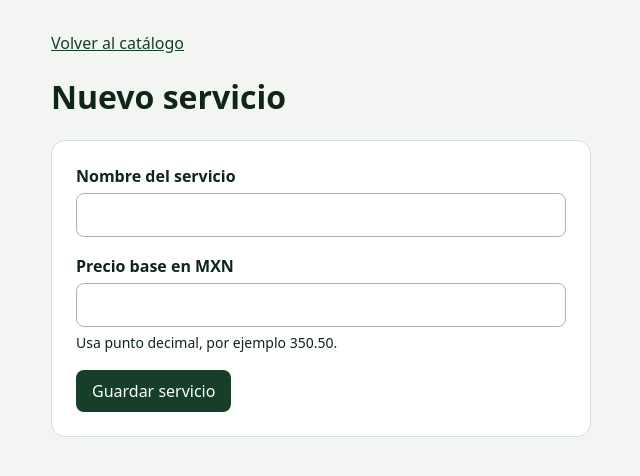
After one commit to x0ttik/AutoServicePro, a Laravel app: page /servicios/crear in a window 1280 px wide. The commit adds this page. Shown: the top 476 px of the page, without its empty margins (319-959 px from the left). Run offline with Laravel 12, Linux system fonts and the light colour scheme; a user stored in the database is signed in; data comes from the database, SQL or seed files in the repository.

Commit message:
Implementacion de formulario para registrar servicios en servicios/ HU-04

```diff
--- a/AutoService-app/app/Http/Controllers/ServiceController.php
+++ b/AutoService-app/app/Http/Controllers/ServiceController.php
@@ -5,6 +5,7 @@ namespace App\Http\Controllers;
 use App\Models\Service;
 use Illuminate\Http\Request;
 use Illuminate\View\View;
+use Illuminate\Http\RedirectResponse;
 
 class ServiceController extends Controller
 {
@@ -24,4 +25,43 @@ class ServiceController extends Controller
             'servicios' => $servicios,
         ]);
     }
+
+    public function create(): View
+    {
+        return view('services.create');
+    }
+
+    public function store(Request $request): RedirectResponse
+    {
+        $datos = $request->validate([
+            'name' => ['required', 'string', 'max:120'],
+            'price' => [
+                'bail',
+                'required',
+                'regex:/\A[0-9]+(?:\.[0-9]{1,2})?\z/',
+                'numeric',
+                'min:0.01',
+                'max:21474836.47',
+            ],
+        ], [
+            'name.required' => 'Escribe el nombre del servicio.',
+            'name.max' => 'El nombre puede tener hasta 120 caracteres.',
+            'price.required' => 'Escribe el precio base.',
+            'price.regex' => 'Usa un precio con hasta dos decimales, por ejemplo 350.50.',
+            'price.min' => 'El precio debe ser mayor que cero.',
+            'price.max' => 'El precio supera el importe máximo permitido.',
+        ]);
+
+        $partes = explode('.', $datos['price'], 2);
+        $pesos = (int) $partes[0];
+        $centavos = (int) str_pad($partes[1] ?? '', 2, '0', STR_PAD_RIGHT);
+
+        $servicio = new Service();
+        $servicio->name = $datos['name'];
+        $servicio->base_price_cents = ($pesos * 100) + $centavos;
+        $servicio->save();
+
+        return redirect()->route('services.index')
+            ->with('status', 'Servicio registrado correctamente.');
+    }
 }
--- a/AutoService-app/app/Providers/AppServiceProvider.php
+++ b/AutoService-app/app/Providers/AppServiceProvider.php
@@ -3,6 +3,8 @@
 namespace App\Providers;
 
 use Illuminate\Support\ServiceProvider;
+use App\Models\User;
+use Illuminate\Support\Facades\Gate;
 
 class AppServiceProvider extends ServiceProvider
 {
@@ -19,6 +21,8 @@ class AppServiceProvider extends ServiceProvider
      */
     public function boot(): void
     {
-        //
+        Gate::define('manage-services', function (User $user): bool {
+            return $user->role === 'admin';
+        });
     }
 }
--- a/AutoService-app/resources/views/dashboard.blade.php
+++ b/AutoService-app/resources/views/dashboard.blade.php
@@ -11,9 +11,12 @@
         <p>Bienvenido, {{ auth()->user()->name }}.</p>
         <p>Rol: {{ auth()->user()->role }}</p>
 
+        <a href="{{ route('services.index') }}">Ir al catalogo</a>
+
         <form method="POST" action="{{ route('logout') }}">
             @csrf
             <button type="submit">Cerrar sesión</button>
+
         </form>
     </main>
 </body>
--- /dev/null
+++ b/AutoService-app/resources/views/services/create.blade.php
@@ -0,0 +1,52 @@
+<!DOCTYPE html>
+<html lang="es">
+<head>
+    <meta charset="UTF-8">
+    <meta name="viewport" content="width=device-width, initial-scale=1">
+    <title>Nuevo servicio | AutoService Pro</title>
+    <style>
+        * { box-sizing: border-box; }
+        body { margin: 0; background: #f2f5f2; color: #10251a; font-family: system-ui, sans-serif; }
+        main { max-width: 580px; margin: 0 auto; padding: 32px 20px; }
+        a { color: #163e28; }
+        form { padding: 24px; border: 1px solid #d7e0d8; border-radius: 14px; background: white; }
+        label { display: block; margin: 0 0 6px; font-weight: 600; }
+        input { width: 100%; padding: 10px; border: 1px solid #a6b6a9; border-radius: 8px; font: inherit; }
+        .campo { margin-bottom: 18px; }
+        .ayuda { margin: 6px 0 0; font-size: 14px; }
+        .error { margin: 6px 0 0; color: #a32727; }
+        button { padding: 10px 16px; border: 0; border-radius: 8px; background: #163e28; color: white; font: inherit; cursor: pointer; }
+    </style>
+</head>
+<body>
+    <main>
+        <a href="{{ route('services.index') }}">Volver al catálogo</a>
+        <h1>Nuevo servicio</h1>
+
+        <form method="POST" action="{{ route('services.store') }}">
+            @csrf
+
+            <div class="campo">
+                <label for="name">Nombre del servicio</label>
+                <input id="name" name="name" type="text"
+                       value="{{ old('name') }}" maxlength="120" required>
+                @error('name')
+                    <p class="error" role="alert">{{ $message }}</p>
+                @enderror
+            </div>
+
+            <div class="campo">
+                <label for="price">Precio base en MXN</label>
+                <input id="price" name="price" type="text" inputmode="decimal"
+                       value="{{ old('price') }}" aria-describedby="price-help" required>
+                <p id="price-help" class="ayuda">Usa punto decimal, por ejemplo 350.50.</p>
+                @error('price')
+                    <p class="error" role="alert">{{ $message }}</p>
+                @enderror
+            </div>
+
+            <button type="submit">Guardar servicio</button>
+        </form>
+    </main>
+</body>
+</html>
--- a/AutoService-app/routes/web.php
+++ b/AutoService-app/routes/web.php
@@ -29,4 +29,12 @@ Route::middleware('auth')->group(function () {
 
     Route::get('/servicios', [ServiceController::class, 'index'])
         ->name('services.index');
+
+    Route::middleware('can:manage-services')->group(function () {
+        Route::get('/servicios/crear', [ServiceController::class, 'create'])
+            ->name('services.create');
+
+        Route::post('/servicios', [ServiceController::class, 'store'])
+            ->name('services.store');
+    });
 });
```
Also changed, not shown: AutoService-app/resources/views/services/index.blade.php (+7 -0 lines).
